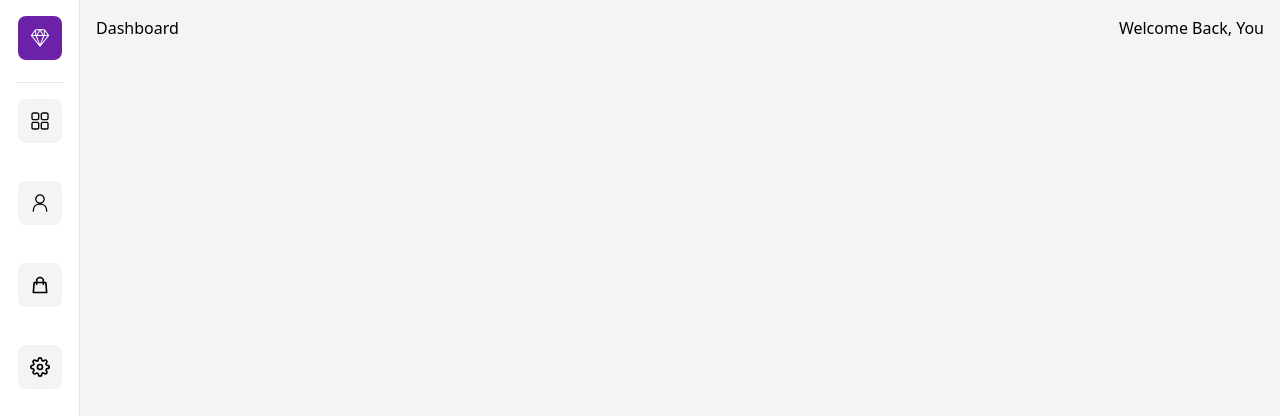
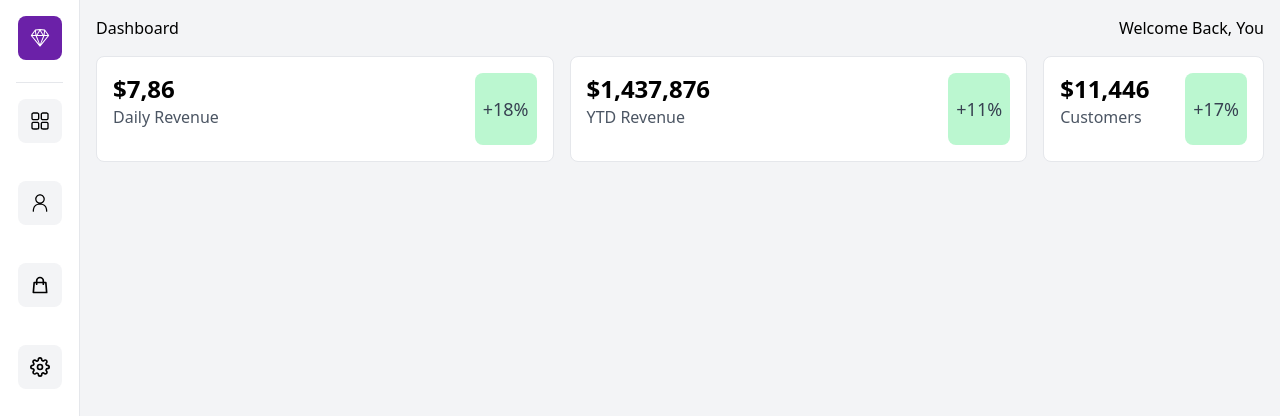
Before and after one commit to gregorybv/dashboard-app, a Next.js app: page / in a window 1280 px wide. Shown: the top 416 px of the page. Built offline with nearby package versions, Linux system fonts and the light colour scheme.

Commit message:
barchar add

```diff
--- /dev/null
+++ b/components/BarChar.jsx
@@ -0,0 +1,11 @@
+import React from 'react';
+
+const BarChar = () => {
+  return (
+    <div>
+
+    </div>
+  )
+}
+
+export default BarChar
--- /dev/null
+++ b/components/RecentOrders.jsx
@@ -0,0 +1,11 @@
+import React from 'react';
+
+const RecentOrders = () => {
+  return (
+    <div>
+
+    </div>
+  )
+}
+
+export default RecentOrders
--- a/components/TopCards.jsx
+++ b/components/TopCards.jsx
@@ -2,8 +2,34 @@
 
 const TopCards = () => {
   return (
-    <div>
-
+    <div className='grid lg:grid-cols-5 gap-4 p-4'>
+      <div className='lg:col-span-2 col-span-1 bg-white flex justify-between w-full border p-4 rounded-lg'>
+        <div className='flex flex-col w-full pb-4'>
+          <p className='text-2xl font-bold'>$7,86</p>
+          <p className='text-gray-600'>Daily Revenue</p>
+        </div>
+        <p className='bg-green-200 flex justify-center items-center p-2 rounded-lg'>
+          <span className='text-gray-700 text-lg'>+18%</span>
+        </p>
+      </div>
+      <div className='lg:col-span-2 col-span-1 bg-white flex justify-between w-full border p-4 rounded-lg'>
+        <div className='flex flex-col w-full pb-4'>
+          <p className='text-2xl font-bold'>$1,437,876</p>
+          <p className='text-gray-600'>YTD Revenue</p>
+        </div>
+        <p className='bg-green-200 flex justify-center items-center p-2 rounded-lg'>
+          <span className='text-gray-700 text-lg'>+11%</span>
+        </p>
+      </div>
+      <div className='bg-white flex justify-between w-full border p-4 rounded-lg'>
+        <div className='flex flex-col w-full pb-4'>
+          <p className='text-2xl font-bold'>$11,446</p>
+          <p className='text-gray-600'>Customers</p>
+        </div>
+        <p className='bg-green-200 flex justify-center items-center p-2 rounded-lg'>
+          <span className='text-gray-700 text-lg'>+17%</span>
+        </p>
+      </div>
     </div>
   )
 }
--- a/pages/index.js
+++ b/pages/index.js
@@ -1,6 +1,8 @@
 import Head from 'next/head'
 import Header from "@/components/Header";
 import TopCards from "@/components/TopCards";
+import BarChar from "@/components/BarChar";
+import RecentOrders from "@/components/RecentOrders";
 
 export default function Home() {
   return (
@@ -14,6 +16,8 @@
       <main className='bg-gray-100 min-h-screen'>
         <Header/>
         <TopCards/>
+        <BarChar/>
+        <RecentOrders/>
       </main>
     </>
   )
```
